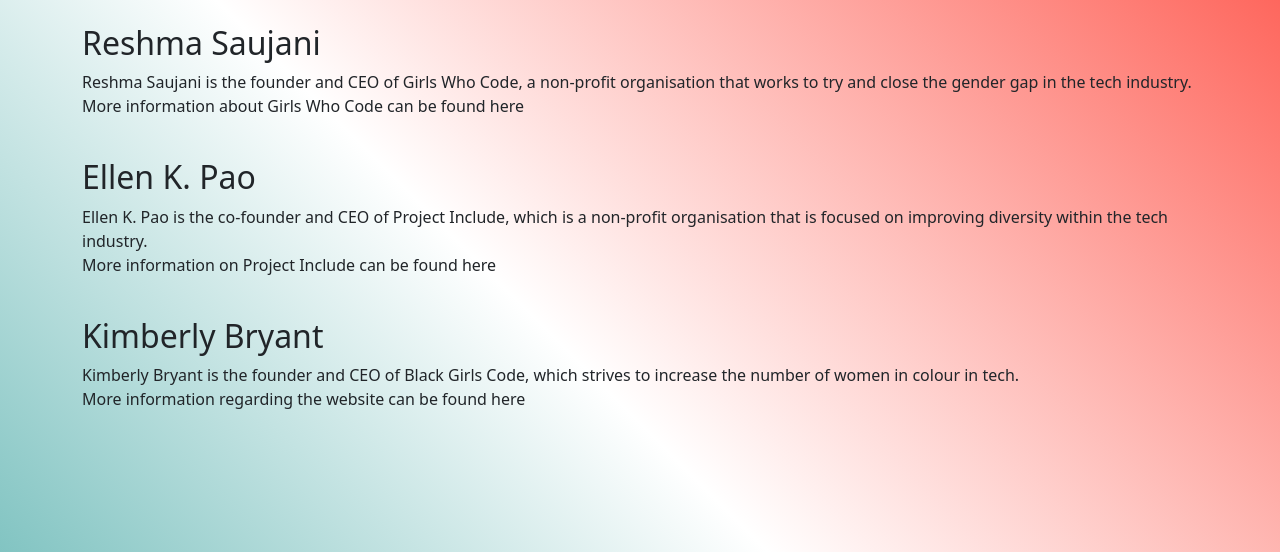
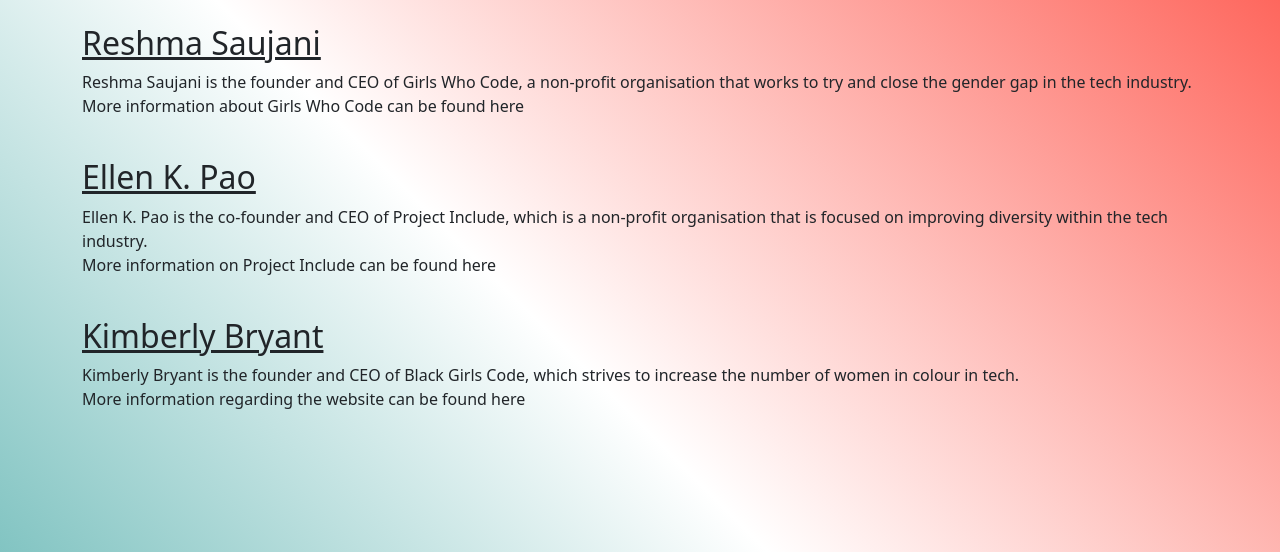
Before and after one commit to phoebeireland/Chrysalis-Coding, a Flask app: template templates/inspirationalwomenintechpage.html in a window 1280 px wide. Shown: the part 56-608 px from the top of the page. Run offline with Flask 2, Linux system fonts and the light colour scheme; the template is opened without the code that fills it, so the values that code supplies are empty.

Commit message:
add style to the names on the page

```diff
--- a/static/css/style.css
+++ b/static/css/style.css
@@ -66,6 +66,10 @@ div.container2 button:hover {
     box-shadow: 0 12px 16px 0 rgba(0,0,0,0.24), 0 17px 50px 0 rgba(0,0,0,0.19)
 }
 /* end main page styles */
+
+div.womenintech h2 {
+    text-decoration: underline;
+}
 
 html {
     font-size: 100%;
--- a/templates/inspirationalwomenintechpage.html
+++ b/templates/inspirationalwomenintechpage.html
@@ -2,7 +2,7 @@
 
 {% block content %}
 
-<div class="container">
+<div class="container womenintech">
     <div class="row">
         <div class="col-12">
             <img src="" alt="">
```
